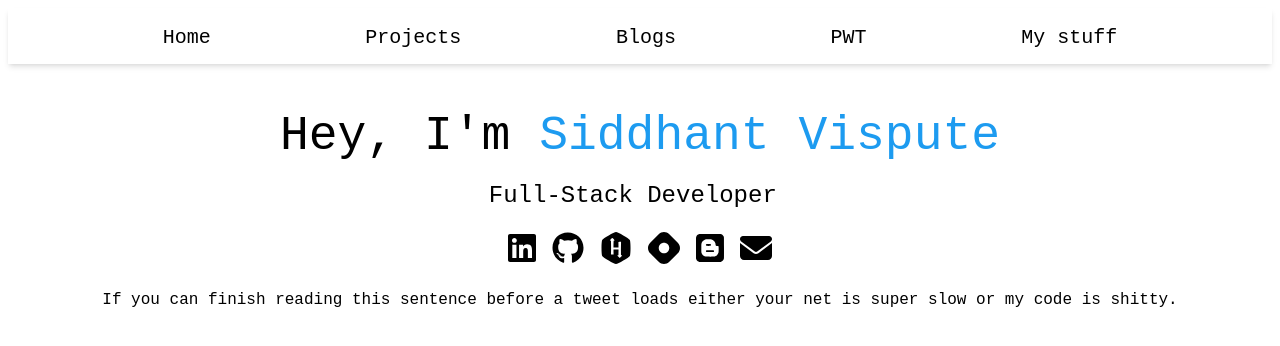
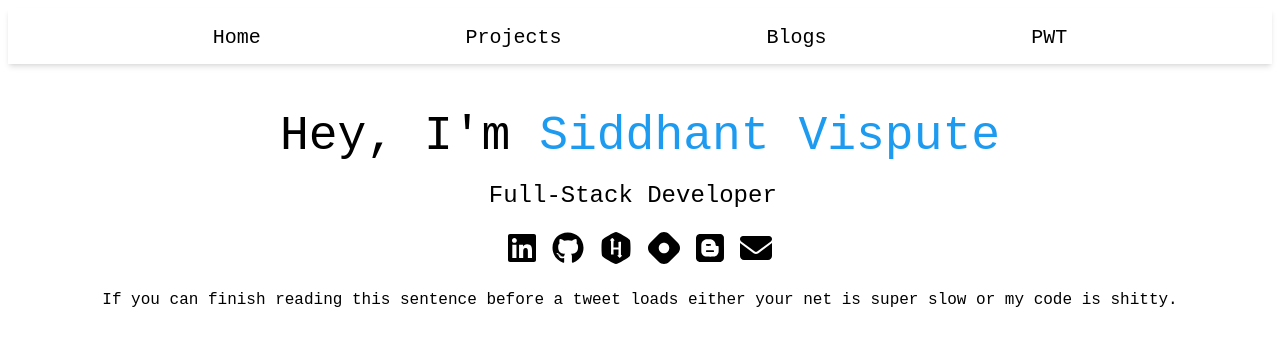
Before and after one commit to skieer-ssv/alas-a-portfolio, a Next.js app: page / in a window 1280 px wide. Shown: the top 346 px of the page. Built offline with nearby package versions, Linux system fonts and the light colour scheme.

Commit message:
chore: commented My stuff Link on navbar

```diff
--- a/components/Navbar.js
+++ b/components/Navbar.js
@@ -6,7 +6,7 @@ export default function Navbar(){
             <NavButton path="/projects" label="Projects"/>
             <NavButton path="/blogs" label="Blogs"/>
             <NavButton path="/pwt" label="PWT"/>
-            <NavButton path="/my_stuff" label="My stuff"/>
+            {/* <NavButton path="/my_stuff" label="My stuff"/> */}
         </div>
     )
 }
```
